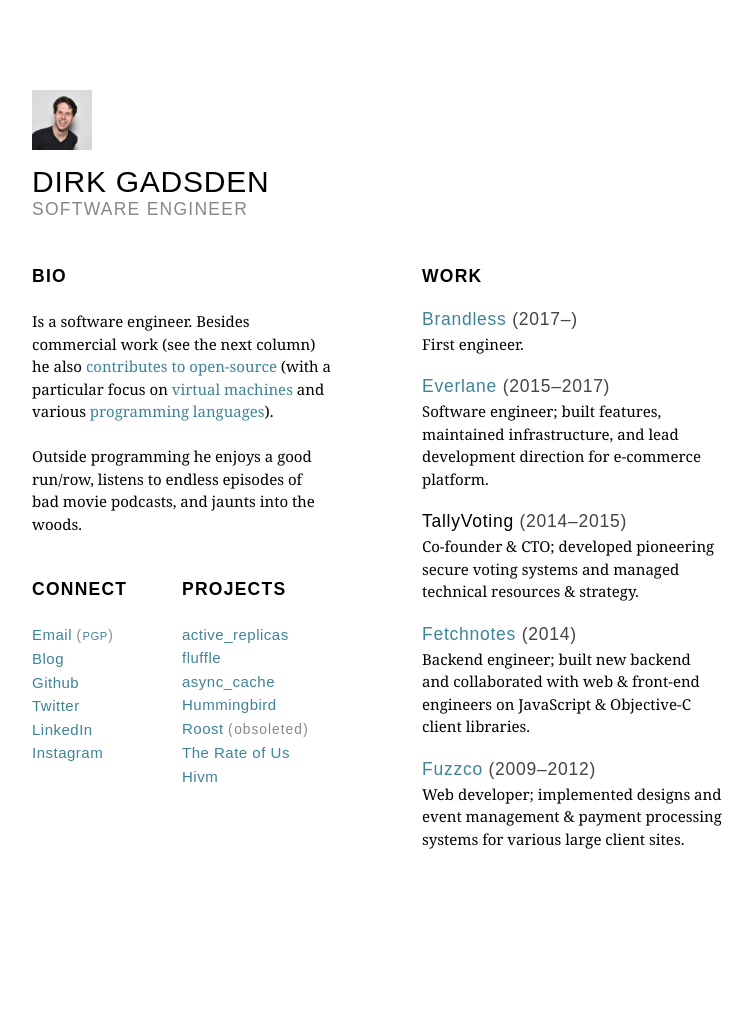
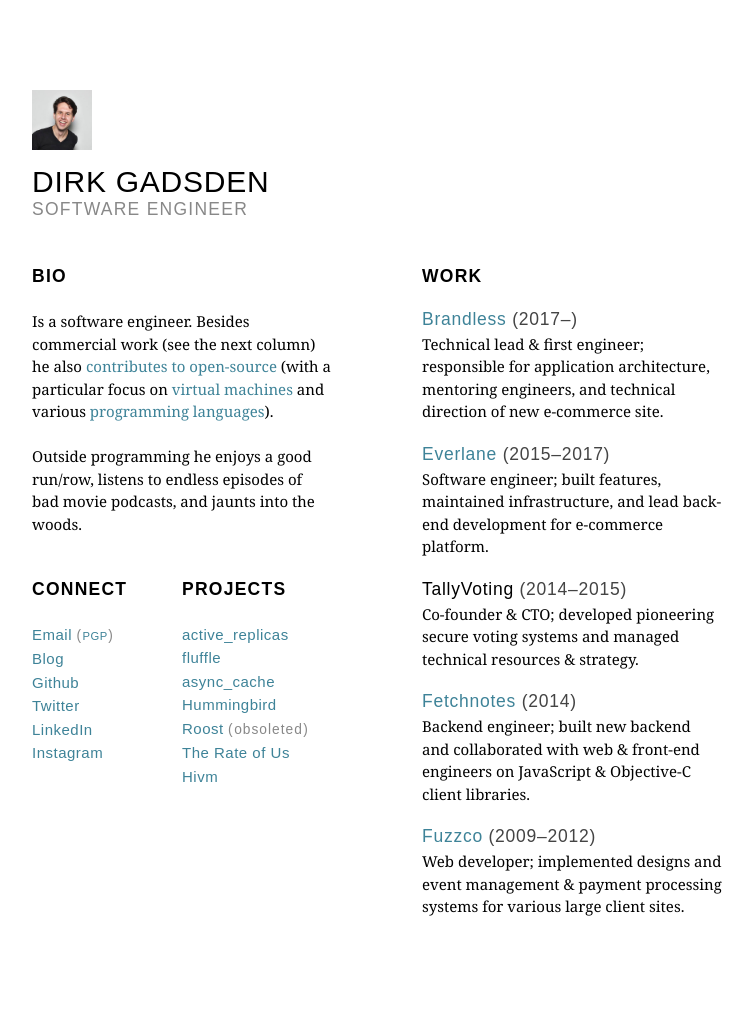
Before and after one commit to dirk/dirk.to, a Jekyll site: the page built from index.html, in a window 1280 px wide. Shown: the whole page, without its empty margins (263-1016 px from the left). Built offline with Jekyll 4.4.1, drawn with Linux system fonts in a browser that asks for light colours; comment, search, counter and statistics services are not loaded; before the commit the page ends 963 px from its top, so only the background shows below that.

Commit message:
Update job description

```diff
--- a/index.html
+++ b/index.html
@@ -48,10 +48,10 @@
             <h2>Work</h2>
 
             <h3><a href="http://www.brandless.com/">Brandless</a> <span>(2017&ndash;)</span></h3>
-            <p>First engineer.</p>
+            <p>Technical lead &amp; first engineer; responsible for application architecture, mentoring engineers, and technical direction of new e-commerce site.</p>
 
             <h3><a href="https://www.everlane.com">Everlane</a> <span>(2015&ndash;2017)</span></h3>
-            <p>Software engineer; built features, maintained infrastructure, and lead development direction for e-commerce platform.</p>
+            <p>Software engineer; built features, maintained infrastructure, and lead back-end development for e-commerce platform.</p>
 
             <h3>TallyVoting <span>(2014&ndash;2015)</span></h3>
             <p>Co-founder &amp; CTO; developed pioneering secure voting systems and managed technical resources &amp; strategy.</p>
```
